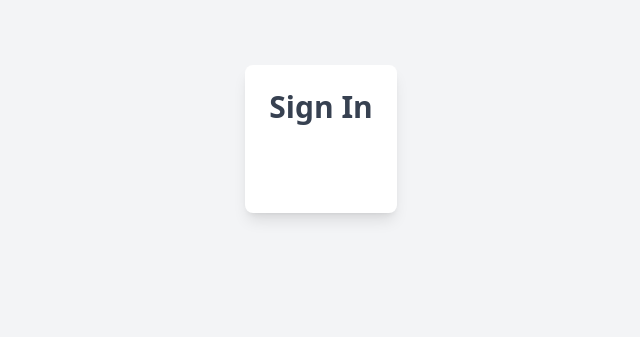
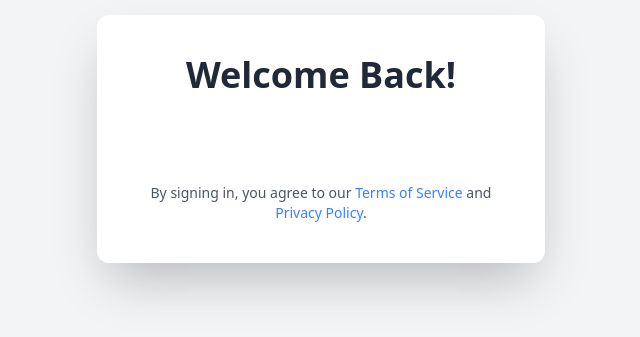
Before and after one commit to SecretUsrname/Bits-Portal-New, a React (Create React App) app in the folder front-end/bits-portal-client/: page /signin in a window 1280 px wide. Shown: the part 261-598 px from the top of the page, without its empty margins (319-959 px from the left). Built offline with nearby package versions, Linux system fonts and the light colour scheme.

Commit message:
New Push

```diff
--- a/front-end/bits-portal-client/src/components/SignInPage.js
+++ b/front-end/bits-portal-client/src/components/SignInPage.js
@@ -2,41 +2,48 @@
 
 import React from 'react';
 import { GoogleOAuthProvider, GoogleLogin } from '@react-oauth/google';
-import { useNavigate } from 'react-router-dom';  // Import useNavigate from React Router
+import { useNavigate } from 'react-router-dom';
 
 const SignInPage = () => {
-  const navigate = useNavigate();  // Initialize the navigate function
+  const navigate = useNavigate();
 
-  // Handle the success response from Google login
   const handleLoginSuccess = (credentialResponse) => {
     console.log('Google Login Success:', credentialResponse);
-
-    // Here, you can handle the credential and send it to your server if needed
-
-    // Redirect to /users after successful login
     navigate('/users');
   };
 
-  // Handle the error response from Google login
   const handleLoginError = () => {
     console.log('Google Login Failed');
   };
 
   return (
-    <div className="min-h-screen flex items-center justify-center bg-gray-100">
-      <div className="bg-white p-6 rounded-lg shadow-lg max-w-sm w-full">
-        <h2 className="text-3xl font-semibold text-center text-gray-700 mb-6">Sign In</h2>
+    <div className="min-h-screen flex items-center justify-center">
+      <div className="bg-white p-10 rounded-xl shadow-2xl max-w-md w-full">
+        <h2 className="text-4xl font-extrabold text-center text-gray-800 mb-8">
+          Welcome Back!
+        </h2>
 
+        <div className="space-y-4">
           {/* Google OAuth Provider wrapping GoogleLogin */}
           <GoogleOAuthProvider clientId="526314418933-ai3uvq89emkiod12khrhn040vittie77.apps.googleusercontent.com">
             <GoogleLogin
               onSuccess={handleLoginSuccess}
               onError={handleLoginError}
               useOneTap
-            theme="outline"
+              theme="filled_blue"
               size="large"
+              className="w-full bg-blue-600 text-white py-4 rounded-xl shadow-md hover:bg-blue-700 focus:outline-none focus:ring-2 focus:ring-blue-500 focus:ring-opacity-50 transition-all duration-300"
             />
           </GoogleOAuthProvider>
+
+          <div className="text-center">
+            <p className="text-sm text-gray-600">
+              By signing in, you agree to our
+              <a href="#" className="text-blue-500 hover:underline"> Terms of Service</a> and
+              <a href="#" className="text-blue-500 hover:underline"> Privacy Policy</a>.
+            </p>
+          </div>
+        </div>
       </div>
     </div>
   );
```
Lines whose indentation alone changed are shown as unchanged.
